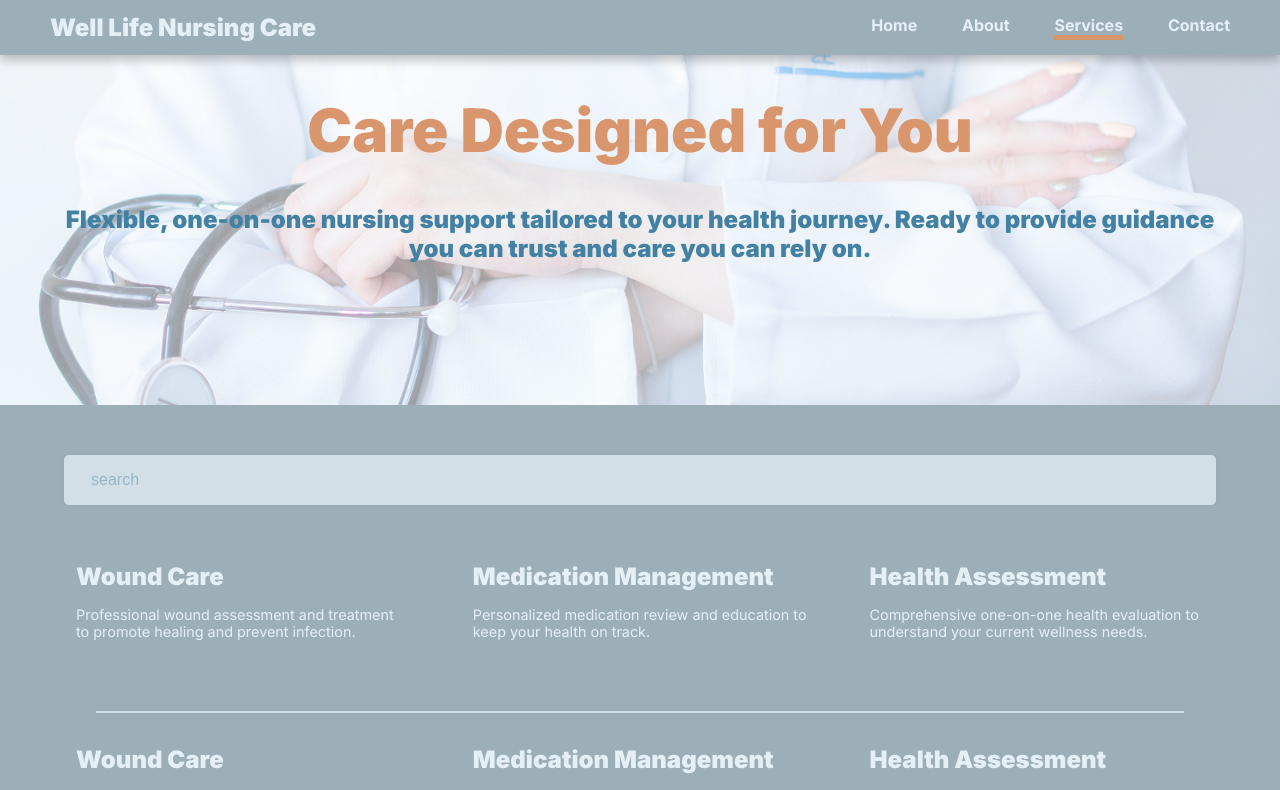
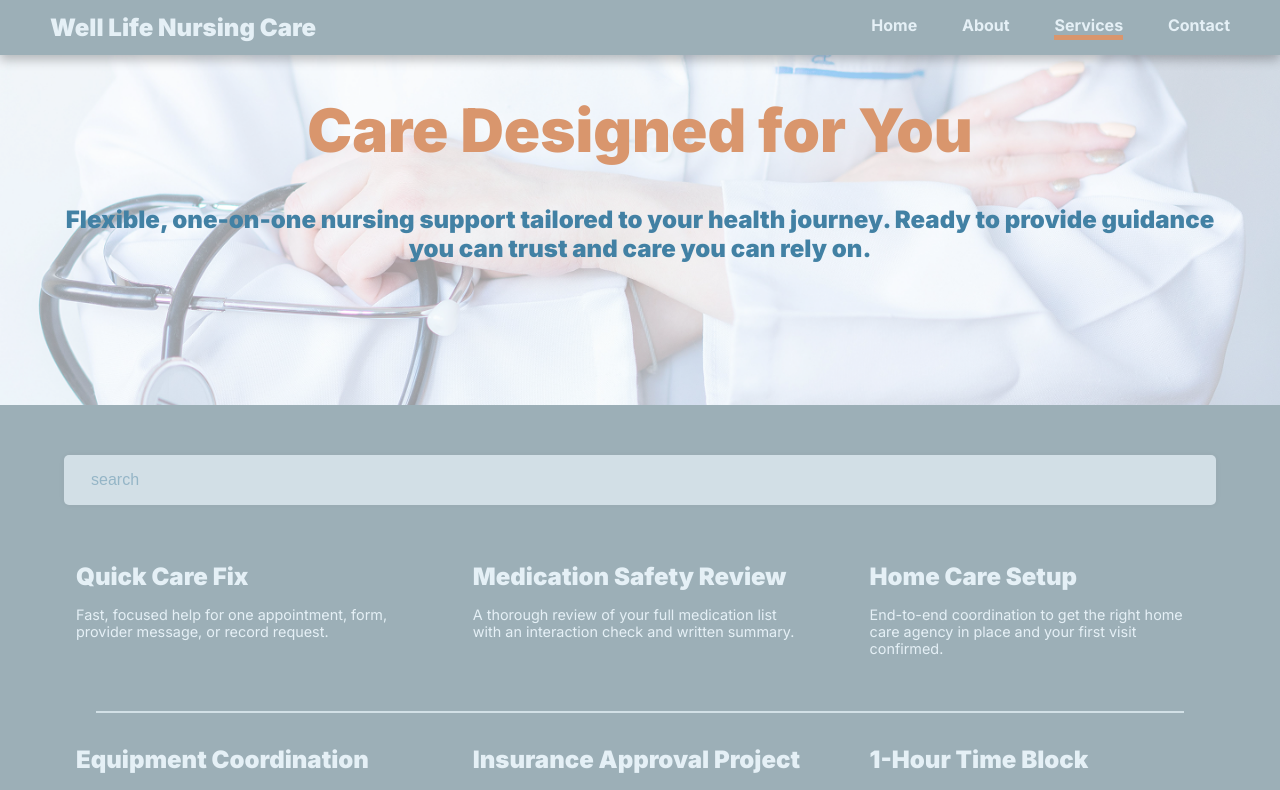
Before and after one commit to heynendo/WellLifeNursingCare, a React (Vite) app: page /services in a window 1280 px wide. Shown: the top 790 px of the page. Built offline with nearby package versions, Linux system fonts and the light colour scheme; some icons are missing.

Commit message:
Updated service options and improved search functionality.

```diff
--- a/src/data/service-list.json
+++ b/src/data/service-list.json
@@ -1,65 +1,74 @@
 [
   {
-    "id": "wound-care",
-    "title": "Wound Care",
-    "shortDesc": "Professional wound assessment and treatment to promote healing and prevent infection.",
-    "longDesc": "Our wound care service provides expert assessment, cleaning, dressing, and monitoring of acute and chronic wounds. This service can be performed in the comfort of your home, eliminating the need for frequent clinic visits. We help patients and caregivers understand proper wound care techniques and signs of infection to watch for, empowering you to take an active role in recovery.",
-    "cost": 120
+    "id": "quick-care-fix",
+    "title": "Quick Care Fix",
+    "shortDesc": "Fast, focused help for one appointment, form, provider message, or record request.",
+    "longDesc": "Sometimes you just need one thing handled — and handled right. The Quick Care Fix covers a single appointment booking, one form completed, one provider message chain managed, or one medical record request. It's ideal when you hit a wall and need a professional to step in, navigate the system, and get it done without the runaround. Note: This package does not include insurance calls, coordination across multiple providers, or any follow-up loops beyond the initial task.",
+    "cost": 95,
+    "keywords": ["appointment", "scheduling", "form", "paperwork", "records", "medical records", "message", "provider", "referral", "one-time", "single task", "quick"]
   },
   {
-    "id": "medication-management",
-    "title": "Medication Management",
-    "shortDesc": "Personalized medication review and education to keep your health on track.",
-    "longDesc": "Managing multiple medications can be overwhelming. Our medication management service includes a thorough review of your current prescriptions, over-the-counter drugs, and supplements. We identify potential interactions, clarify dosing schedules, and provide easy-to-follow instructions. This service is available virtually or in-home, making it convenient no matter your situation.",
-    "cost": 95
+    "id": "medication-safety-review",
+    "title": "Medication Safety Review",
+    "shortDesc": "A thorough review of your full medication list with an interaction check and written summary.",
+    "longDesc": "Taking multiple medications — whether prescribed, over-the-counter, or supplemental — carries real risks that often go unnoticed. This service includes a complete review of your medication list, a detailed interaction and safety check, and a clear written summary you can keep and share. One provider contact is included to clarify or flag concerns. This is a one-time review and does not cover ongoing monitoring or coordination with multiple prescribers.",
+    "cost": 275,
+    "keywords": ["medication", "meds", "prescriptions", "drugs", "supplements", "interactions", "safety", "pharmacy", "dosage", "pill", "review", "OTC", "over the counter"]
   },
   {
-    "id": "health-assessment",
-    "title": "Health Assessment",
-    "shortDesc": "Comprehensive one-on-one health evaluation to understand your current wellness needs.",
-    "longDesc": "Our health assessment service offers a detailed review of your vital signs, medical history, current symptoms, and lifestyle factors. Conducted by a licensed nurse, this evaluation helps identify areas of concern and creates a foundation for a personalized care plan. Assessments can be done virtually via video call or in person at your home for your comfort and convenience.",
-    "cost": 150
+    "id": "home-care-setup",
+    "title": "Home Care Setup",
+    "shortDesc": "End-to-end coordination to get the right home care agency in place and your first visit confirmed.",
+    "longDesc": "Figuring out home care on your own can be confusing and time-consuming. This service handles the process from start to first visit: determining the right level of service for your needs, sending a referral to one agency, managing the intake process, and confirming your first appointment. It's designed to get things moving without you having to navigate agency red tape alone. Ongoing management after care begins or switching agencies are not included.",
+    "cost": 225,
+    "keywords": ["home care", "home health", "aide", "caregiver", "agency", "in-home", "setup", "intake", "referral", "skilled nursing", "therapy", "discharge", "transition"]
   },
   {
-    "id": "wound-care",
-    "title": "Wound Care",
-    "shortDesc": "Professional wound assessment and treatment to promote healing and prevent infection.",
-    "longDesc": "Our wound care service provides expert assessment, cleaning, dressing, and monitoring of acute and chronic wounds. This service can be performed in the comfort of your home, eliminating the need for frequent clinic visits. We help patients and caregivers understand proper wound care techniques and signs of infection to watch for, empowering you to take an active role in recovery.",
-    "cost": 120
+    "id": "equipment-coordination",
+    "title": "Equipment Coordination",
+    "shortDesc": "Coordination of one piece of durable medical equipment — from order to delivery.",
+    "longDesc": "Getting the right medical equipment delivered shouldn't require a second job. This service covers ordering one item through one supplier and coordinating delivery so it actually shows up. Whether it's a walker, hospital bed, CPAP supplies, or other durable medical equipment, we handle the logistics. Please note this package covers one item through one supplier and does not include insurance denials, repairs, or requests for multiple pieces of equipment.",
+    "cost": 195,
+    "keywords": ["equipment", "DME", "durable medical equipment", "walker", "wheelchair", "hospital bed", "CPAP", "oxygen", "delivery", "supplier", "order", "mobility", "device"]
   },
   {
-    "id": "medication-management",
-    "title": "Medication Management",
-    "shortDesc": "Personalized medication review and education to keep your health on track.",
-    "longDesc": "Managing multiple medications can be overwhelming. Our medication management service includes a thorough review of your current prescriptions, over-the-counter drugs, and supplements. We identify potential interactions, clarify dosing schedules, and provide easy-to-follow instructions. This service is available virtually or in-home, making it convenient no matter your situation.",
-    "cost": 95
+    "id": "insurance-approval",
+    "title": "Insurance Approval Project",
+    "shortDesc": "Full management of one prior authorization — forms, documentation, and follow-up to decision.",
+    "longDesc": "Prior authorizations are one of the most frustrating parts of the healthcare system. This service takes one authorization off your plate completely: we handle the paperwork, pull together supporting documentation, submit everything to your insurer, and follow up until a decision is reached. This covers one medication or procedure through one insurer. Appeals and requests covering multiple items are not included in this package.",
+    "cost": 325,
+    "keywords": ["insurance", "prior auth", "prior authorization", "PA", "approval", "coverage", "denial", "insurer", "payer", "authorization", "benefits", "claim", "procedure", "formulary"]
   },
   {
-    "id": "health-assessment",
-    "title": "Health Assessment",
-    "shortDesc": "Comprehensive one-on-one health evaluation to understand your current wellness needs.",
-    "longDesc": "Our health assessment service offers a detailed review of your vital signs, medical history, current symptoms, and lifestyle factors. Conducted by a licensed nurse, this evaluation helps identify areas of concern and creates a foundation for a personalized care plan. Assessments can be done virtually via video call or in person at your home for your comfort and convenience.",
-    "cost": 150
+    "id": "time-block-1hr",
+    "title": "1-Hour Time Block",
+    "shortDesc": "One hour of dedicated advocacy time for complex or unpredictable situations.",
+    "longDesc": "When a situation doesn't fit neatly into a package — or starts to expand beyond its original scope — a Time Block gives you dedicated, professional time to work through it. Every minute counts: calls, portal navigation, research, and documentation all apply. Work stops when the block is used, and you'll be notified before any additional time is needed. A new block requires your approval before continuing. Best used when things get messy or when you need flexible, focused support without a predefined scope.",
+    "cost": 90,
+    "keywords": ["time block", "hourly", "flexible", "advocacy", "complex", "calls", "portal", "research", "documentation", "custom", "overflow", "ad hoc", "1 hour", "one hour"]
   },
   {
-    "id": "wound-care",
-    "title": "Wound Care",
-    "shortDesc": "Professional wound assessment and treatment to promote healing and prevent infection.",
-    "longDesc": "Our wound care service provides expert assessment, cleaning, dressing, and monitoring of acute and chronic wounds. This service can be performed in the comfort of your home, eliminating the need for frequent clinic visits. We help patients and caregivers understand proper wound care techniques and signs of infection to watch for, empowering you to take an active role in recovery.",
-    "cost": 120
+    "id": "time-block-3hr",
+    "title": "3-Hour Time Block",
+    "shortDesc": "Three hours of dedicated advocacy time for involved, multi-step situations.",
+    "longDesc": "The 3-Hour Time Block is the right choice when you're dealing with a situation that's clearly going to take sustained effort — think a complicated discharge, a multi-step insurance issue, or a situation with several moving parts. All time spent on calls, portals, research, and documentation counts toward your block. You'll always be informed before the block runs out, and any continuation requires your explicit approval. No surprises, no runaway hours.",
+    "cost": 240,
+    "keywords": ["time block", "hourly", "flexible", "advocacy", "complex", "discharge", "multi-step", "calls", "portal", "research", "documentation", "custom", "3 hour", "three hour", "extended"]
   },
   {
-    "id": "medication-management",
-    "title": "Medication Management",
-    "shortDesc": "Personalized medication review and education to keep your health on track.",
-    "longDesc": "Managing multiple medications can be overwhelming. Our medication management service includes a thorough review of your current prescriptions, over-the-counter drugs, and supplements. We identify potential interactions, clarify dosing schedules, and provide easy-to-follow instructions. This service is available virtually or in-home, making it convenient no matter your situation.",
-    "cost": 95
+    "id": "monthly-essential",
+    "title": "Monthly Essential Plan",
+    "shortDesc": "Ongoing monthly coordination for individuals who need consistent, reliable healthcare support.",
+    "longDesc": "The Monthly Essential Plan is built for people who need a steady hand navigating the healthcare system month to month. Included is ongoing coordination, proactive provider communication, medication updates as things change, and regular summaries for family members or caregivers who want to stay informed. This is not a 24/7 service and does not cover emergencies — it's thoughtful, professional support during business hours. Hours do not roll over between months.",
+    "cost": 350,
+    "keywords": ["monthly", "ongoing", "plan", "subscription", "coordination", "regular", "family", "caregiver", "summary", "essential", "routine", "recurring", "support", "management"]
   },
   {
-    "id": "health-assessment",
-    "title": "Health Assessment",
-    "shortDesc": "Comprehensive one-on-one health evaluation to understand your current wellness needs.",
-    "longDesc": "Our health assessment service offers a detailed review of your vital signs, medical history, current symptoms, and lifestyle factors. Conducted by a licensed nurse, this evaluation helps identify areas of concern and creates a foundation for a personalized care plan. Assessments can be done virtually via video call or in person at your home for your comfort and convenience.",
-    "cost": 150
+    "id": "monthly-comprehensive",
+    "title": "Monthly Comprehensive Plan",
+    "shortDesc": "Full-service monthly care coordination with expanded hours and priority access.",
+    "longDesc": "For patients managing complex, ongoing health needs, the Monthly Comprehensive Plan offers the most complete level of support available. You'll receive all the benefits of the Essential Plan — ongoing coordination, provider communication, medication tracking, and family summaries — with more available hours and priority scheduling. Ideal for those managing multiple conditions, recent hospitalizations, or active care transitions. Hours do not roll over, this is not a 24/7 or emergency service, and all work is scheduled in advance.",
+    "cost": 575,
+    "keywords": ["monthly", "ongoing", "plan", "subscription", "comprehensive", "full service", "priority", "complex", "multiple conditions", "hospitalization", "transition", "recurring", "support", "management", "premium"]
   }
 ]
```
Also changed, not shown: src/pages/Services.jsx (+8 -1 lines).
